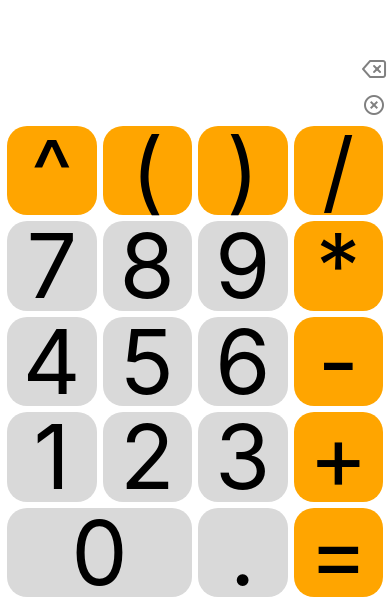
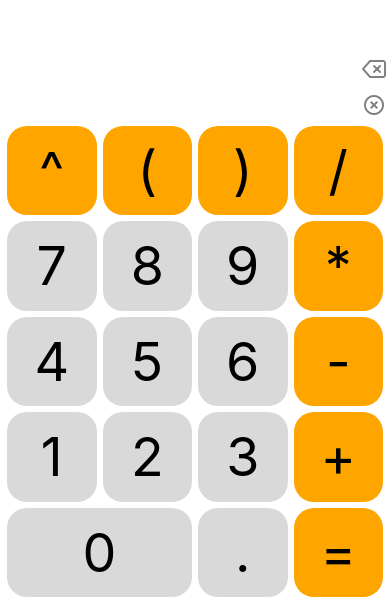
Before and after one commit to just1ngray/react-native-calculator, a React Native app: screen / in a window 390 px wide. Shown: the part 244-851 px from the top of the page. Built offline with nearby package versions, Linux system fonts and the light colour scheme.

Commit message:
Made buttons have smaller text

```diff
--- a/components/CalcButton.tsx
+++ b/components/CalcButton.tsx
@@ -34,9 +34,9 @@ export default function CalcButton(props: Props) {
             margin: margin
         },
         label: {
-            fontSize: dims.rowHeight,
+            fontSize: dims.rowHeight * .6,
             alignSelf: 'center',
-            lineHeight: dims.rowHeight
+            lineHeight: dims.rowHeight,
         }
     });
 
```
